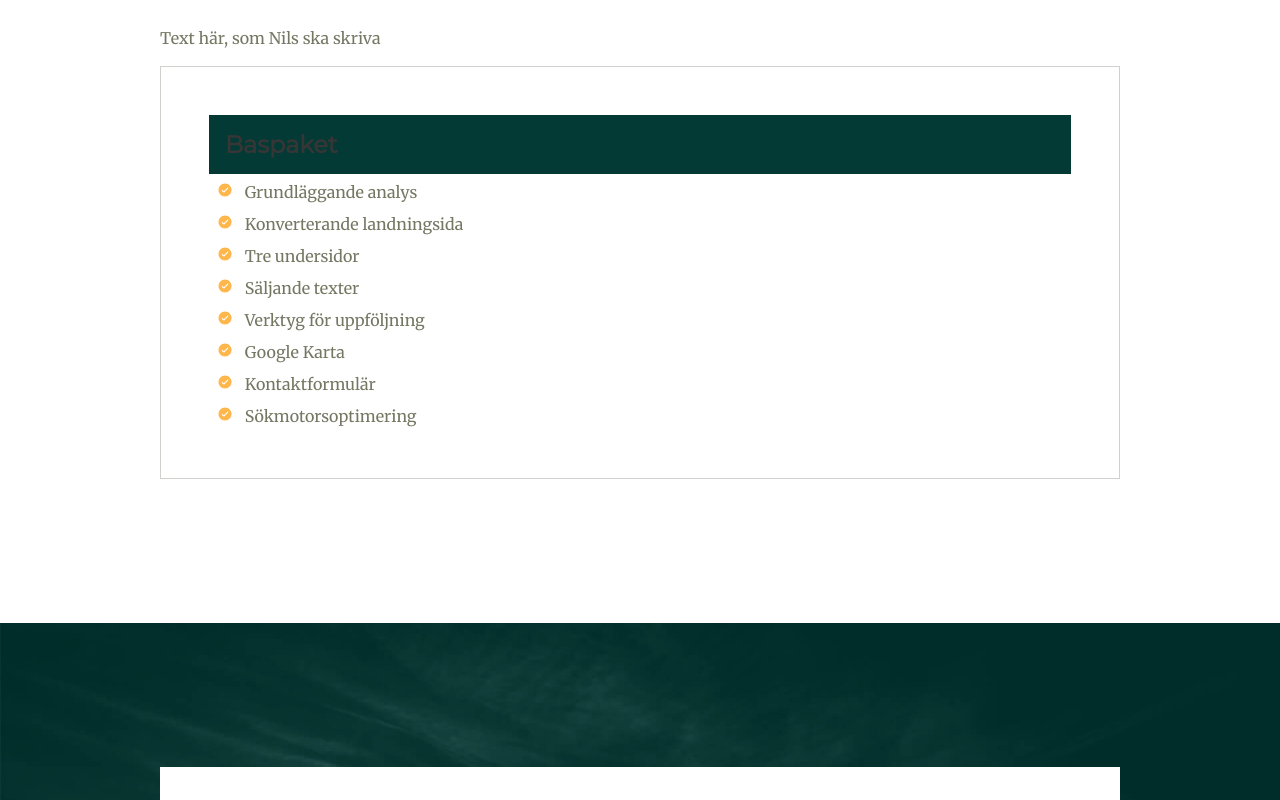
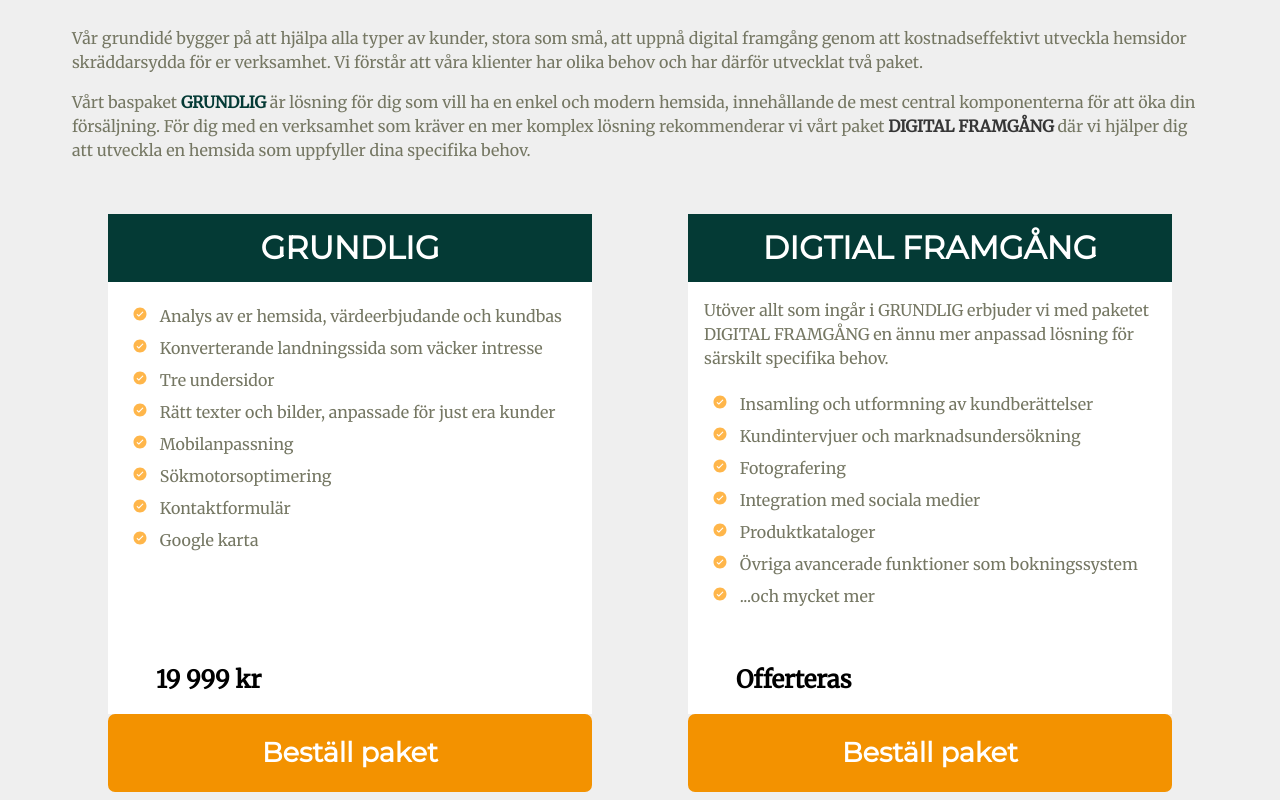
Before and after one commit to codebyjonas/digitalframgang.com, a React (Create React App) app: page / in a window 1280 px wide. Shown: the part 4620-5420 px from the top of the page. Built offline with nearby package versions, Linux system fonts and the light colour scheme.

Commit message:
added correct copywriting

```diff
--- a/src/components/PriceInfo.js
+++ b/src/components/PriceInfo.js
@@ -1,28 +1,66 @@
 import React from 'react'
 import { IoIosCheckmarkCircle } from 'react-icons/io'
+import { Link } from 'react-scroll'
 
-const basePackage = [
-    'Grundläggande analys',
-    'Konverterande landningsida',
+const basePackage = {
+    title: "GRUNDLIG",
+    features:
+         [
+            'Analys av er hemsida, värdeerbjudande och kundbas ',
+            'Konverterande landningssida som väcker intresse ',
             'Tre undersidor',
-    'Säljande texter',
-    'Verktyg för uppföljning',
-    'Google Karta',
+            'Rätt texter och bilder, anpassade för just era kunder ',
+            'Mobilanpassning ',
+            'Sökmotorsoptimering',
             'Kontaktformulär',
-    'Sökmotorsoptimering'
+            'Google karta '
          ]
+}
+
+const taylored = {
+    title: 'DIGTIAL FRAMGÅNG',
+    features:
+        [
+            'Insamling och utformning av kundberättelser ',
+            'Kundintervjuer och marknadsundersökning ',
+            'Fotografering ',
+            'Integration med sociala medier ',
+            'Produktkataloger ',
+            'Övriga avancerade funktioner som bokningssystem ',
+            '...och mycket mer '
+        ]
+}
+
+
+
 
 const PriceInfo = () => (
     <section id='price-info' name='prince-info' className='section is-medium'>
         <div className='container'>
             <h2 className='title is-1 has-blue-sidebar'>Våra paket</h2>
-            <p>Text här, som Nils ska skriva</p>
-            <div className='price-info-container'>
+            <p id="our-packages-sub-text" className='has-text-dark'>Vår grundidé bygger på att hjälpa alla typer av kunder,
+                stora som små, att uppnå digital framgång genom att kostnadseffektivt
+                utveckla hemsidor skräddarsydda för er verksamhet.
+                Vi förstår att våra klienter har olika behov och
+                har därför utvecklat två paket.
+            </p>
+            <p className="has-text-dark">
+                Vårt baspaket <strong className="has-primary">GRUNDLIG </strong>
+                 är lösning för dig som vill ha en enkel och
+                modern hemsida, innehållande de mest central
+                komponenterna för att öka din försäljning. För dig
+                med en verksamhet som kräver en mer komplex lösning
+                rekommenderar vi vårt paket <strong>DIGITAL FRAMGÅNG </strong>där vi
+                hjälper dig att utveckla en hemsida som uppfyller dina specifika behov.
+            </p>
+
+            <div className='columns'>
+                <div className='column price-info-container'>
                     <header>
-                    <h4 className='title is-4'>Baspaket</h4>
+                        <h4 className='title is-3 is-white'>{basePackage.title}</h4>
                     </header>
-                <div className='body'>
-                    {basePackage.map(item => (
+                    <div className='body package-mid-section'>
+                        {basePackage.features.map(item => (
                             <div>
                                 <span class='icon has-orange-light is-size-4'>
                                     <IoIosCheckmarkCircle />
@@ -31,6 +69,63 @@ const PriceInfo = () => (
                             </div>
                         ))}
                     </div>
+                    <div className="price-tag">
+                        <p>19 999 kr</p>
+                    </div>
+
+                    <Link
+                        id='base-pac-link'
+                        className=''
+                        to='contact-us'
+                        smooth={true}
+                        duration={500}
+                        activeClass='is-active'
+                        spy={true}
+                    >
+                        <div className="button-price-info title is-5">
+                            <p className="is-4">Beställ paket</p>
+                        </div>
+                    </Link>
+                </div>
+
+                <div className='column price-info-container'>
+                    <header>
+                        <h4 className='title is-3 is-white'>{taylored.title}</h4>
+                    </header>
+                    <div className='body package-mid-section'>
+                        <p className='has-text-dark'>
+                            Utöver allt som ingår i GRUNDLIG erbjuder vi med paketet
+                            DIGITAL FRAMGÅNG en ännu mer anpassad lösning för särskilt
+                            specifika behov.
+                        </p>
+                        {taylored.features.map(item => (
+                            <div>
+                                <span class='icon has-orange-light is-size-4'>
+                                    <IoIosCheckmarkCircle />
+                                </span>{' '}
+                                <span>{item}</span>
+                            </div>
+                        ))}
+                    </div>
+                    <div className="price-tag">
+                        <p> Offerteras</p>
+                    </div>
+                    <Link
+                        id='tailord-pac-link'
+                        className=''
+                        to='contact-us'
+                        smooth={true}
+                        duration={500}
+                        activeClass='is-active'
+                        spy={true}
+                    >
+                        <div className="button-price-info title is-5">
+                            <p className="is-4">Beställ paket</p>
+                        </div>
+                    </Link>
+                </div>
+
+
             </div>
         </div>
     </section>
--- a/src/style/price-info.scss
+++ b/src/style/price-info.scss
@@ -1,11 +1,58 @@
 #price-info {
+    background-color: #efefef; //Gör om till variabel
+
+    @media screen and (min-width: 1024px){
+        .container {
+            max-width: 1200px;
+        }
+    }
+
+
     .price-info-container {
-        border: 1px solid $beige-light;
-        padding: 3rem;
+        margin: 3rem;
+        padding: 0;
 
         header {
             background-color: $primary;
             padding: 1rem;
+            .title{
+                text-align: center;
+                color:white;
+            }
         }
     }
+    .package-mid-section{
+        background-color: white;
+        height: 380px;
+        padding: 1rem;
+    }
+    .button-price-info{
+        padding: 1.5rem;
+        background-color: $orange;
+        text-align: center;
+        font-size: 1.7em;
+        cursor: pointer;
+        color: white;
+        border-radius: 7px;
+        p{
+            margin-bottom: 0;
+        }
+        &:hover{
+            background-color: $orange-light;
+            transition: 0.5s;
+
+        }
+    }
+    .price-tag{
+        background-color: white;
+        padding: 0rem 1rem 1rem 3rem;
+        text-align: left;
+        p{
+            margin-bottom: 0;
+            color: black;
+            font-weight: bolder;
+            font-size: 1.5rem;
+        }
+    }
+
 }
```
Lines whose indentation alone changed are shown as unchanged.
